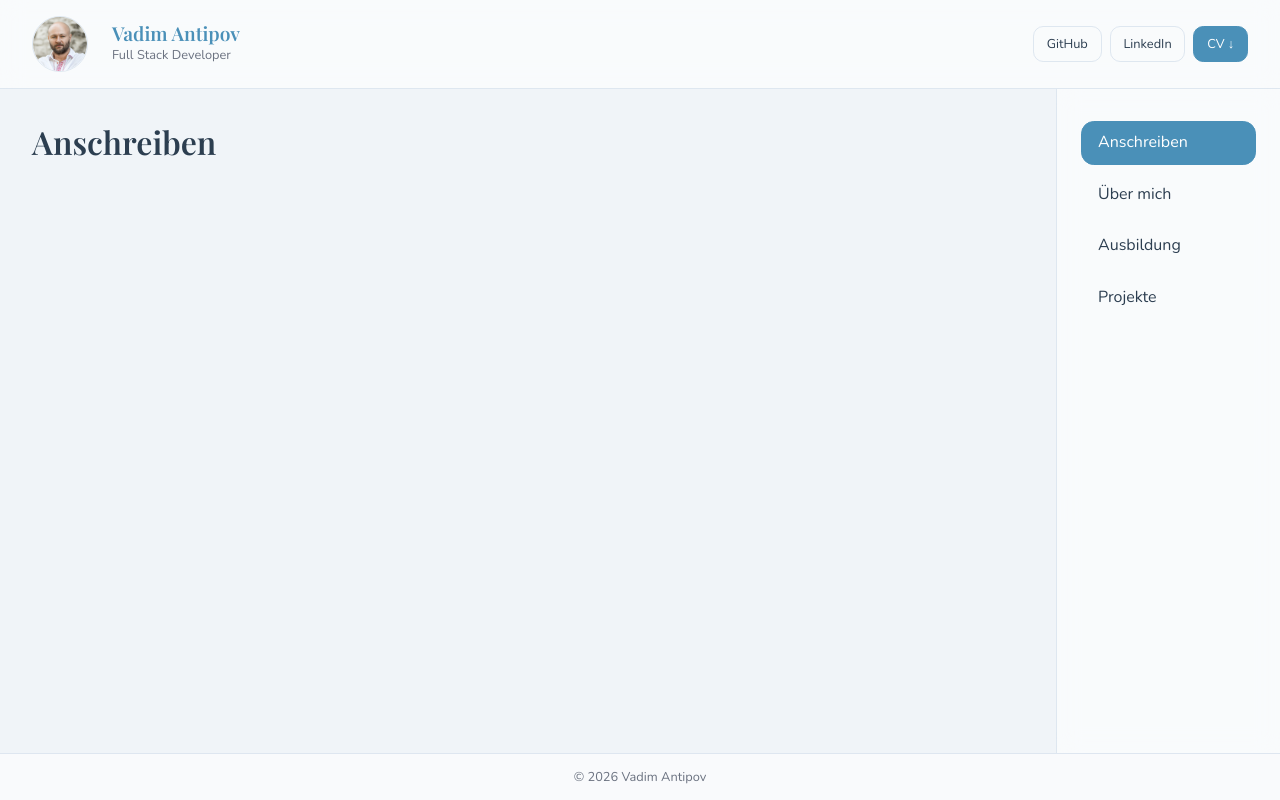
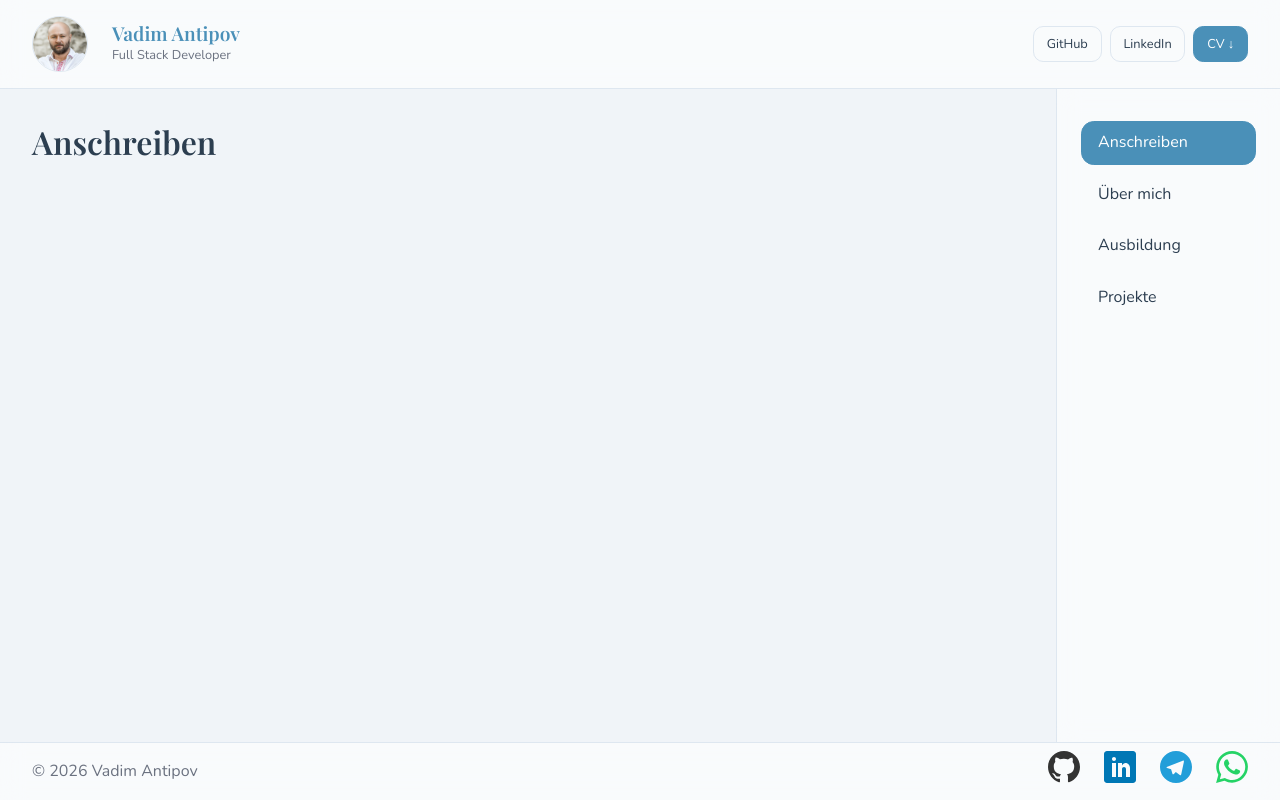
Before and after one commit to login-nigol/portfolio, a React app: page / in a window 1280 px wide. Built offline with nearby package versions, Linux system fonts and the light colour scheme; the HTML template or start-up script is replaced by a standard one.

Commit message:
feat: code snippets data — React, CSS, Java for header animation

```diff
--- a/package.json
+++ b/package.json
@@ -11,6 +11,7 @@
   },
   "dependencies": {
     "framer-motion": "^12.40.0",
+    "prismjs": "^1.30.0",
     "react": "^19.2.6",
     "react-dom": "^19.2.6",
     "react-router-dom": "^7.17.0"
--- a/src/components/Footer/Footer.jsx
+++ b/src/components/Footer/Footer.jsx
@@ -1,14 +1,59 @@
 // src/components/Footer/Footer.jsx
 
 /* ===================== ИМПОРТЫ ===================== */
+import { motion } from 'framer-motion'
 import styles from './Footer.module.css'
+
+import IconGithub from '../../assets/icons/IconGithub'
+import IconLinkedin from '../../assets/icons/IconLinkedin'
+import IconTelegram from '../../assets/icons/IconTelegram'
+import IconWhatsapp from '../../assets/icons/IconWhatsapp'
+
+/* ===================== АНИМАЦИЯ ===================== */
+const footerVariants = {
+  hidden: { y: '100%', opacity: 0 },
+  visible: { y: 0, opacity: 1, transition: { duration: 0.5, ease: 'easeOut' } }
+}
+
+/* ===================== ДАННЫЕ СОЦСЕТЕЙ ===================== */
+/* --- Icon — компонент, не JSX элемент --- */
+const socialLinks = [
+  { href: 'https://github.com/login-nigol', Icon: IconGithub, label: 'GitHub — Vadim Antipov', color: '#333333' },
+  { href: 'https://linkedin.com', Icon: IconLinkedin, label: 'LinkedIn — Vadim Antipov', color: '#0077b5' },
+  { href: 'https://t.me/username', Icon: IconTelegram, label: 'Telegram — Vadim Antipov', color: '#229ed9' },
+  { href: 'https://wa.me/49000000000', Icon: IconWhatsapp, label: 'WhatsApp — Vadim Antipov', color: '#25d366' },
+]
 
 /* ===================== КОМПОНЕНТ ===================== */
 export default function Footer() {
   return (
-    /* --- Подвал сайта --- */
-    <footer className={styles.footer}>
-      <p>© 2026 Vadim Antipov</p>
-    </footer>
+    <motion.footer
+      className={styles.footer}
+      variants={footerVariants}
+      initial="hidden"
+      animate="visible"
+    >
+      {/* --- Копирайт слева --- */}
+      <p className={styles.copy}>© 2026 Vadim Antipov</p>
+
+      {/* --- Иконки справа --- */}
+      <div className={styles.socials}>
+        {socialLinks.map(({ href, Icon, label, color }) => (
+
+          <a key={label}
+            href={href}
+            target="_blank"
+            rel="noopener noreferrer"
+            className={styles.link}
+            aria-label={label}
+            title={label}
+          >
+            {/* --- Цвет уходит в SVG fill через проп --- */}
+            <Icon color={color} />
+          </a>
+        ))}
+      </div>
+
+    </motion.footer>
   )
 }
--- a/src/components/Footer/Footer.module.css
+++ b/src/components/Footer/Footer.module.css
@@ -2,18 +2,45 @@
 
 /* ===================== ПОДВАЛ ===================== */
 .footer {
-  /* --- Позиционирование в сетке --- */
-  grid-column: 1 / -1;
+  /* --- Горизонталь: иконки слева, копирайт справа --- */
+  display: flex;
+  align-items: center;
+  justify-content: space-between;
 
-  /* --- Отступы и размеры --- */
-  padding: var(--space-sm);
+  /* --- Отступы --- */
+  padding: var(--space-xs) var(--space-lg);
 
   /* --- Оформление --- */
   background: var(--color-surface);
+  backdrop-filter: var(--blur);
   border-top: var(--border);
-  text-align: center;
+}
 
-  /* --- Типографика --- */
-  font-size: var(--fs-sm);
+/* ===================== ИКОНКИ СОЦСЕТЕЙ ===================== */
+.socials {
+  display: flex;
+  gap: var(--space-md);
+  align-items: center;
+}
+
+/* --- Размер иконок через CSS --- */
+.link svg {
+  width: 2em;
+  height: 2em;
+}
+
+/* ===================== КОПИРАЙТ ===================== */
+.copy {
+  font-size: var(--fs-base);
   color: var(--color-text-muted);
 }
+
+/* ===================== МОБИЛА (до 48em) ===================== */
+@media (max-width: 48em) {
+  .footer {
+    /* --- Колонка на мобиле --- */
+    flex-direction: column;
+    gap: var(--space-xs);
+    padding: var(--space-xs);
+  }
+}
```
Also changed, not shown: src/components/Header/codeSnippets.js (added, +103 -0 lines), 1 other file (tests, documents, lock files or other folders).
